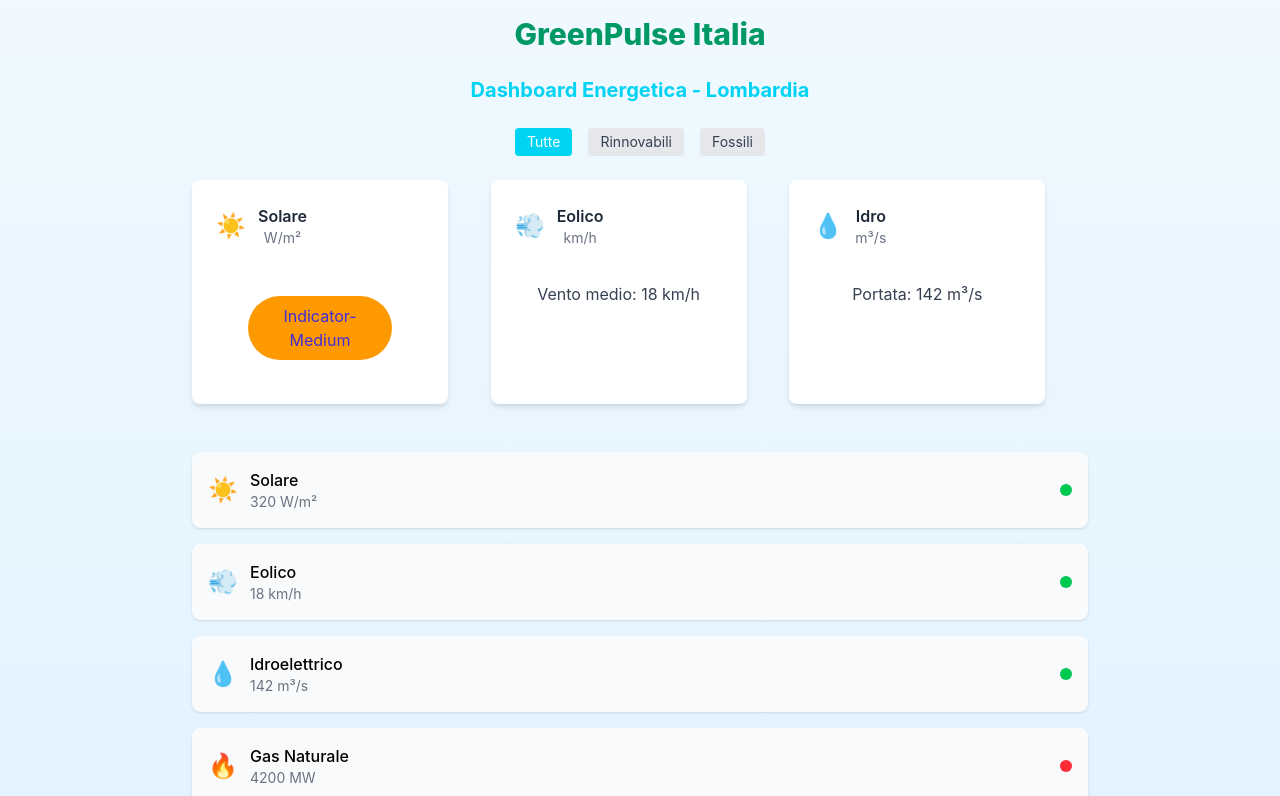
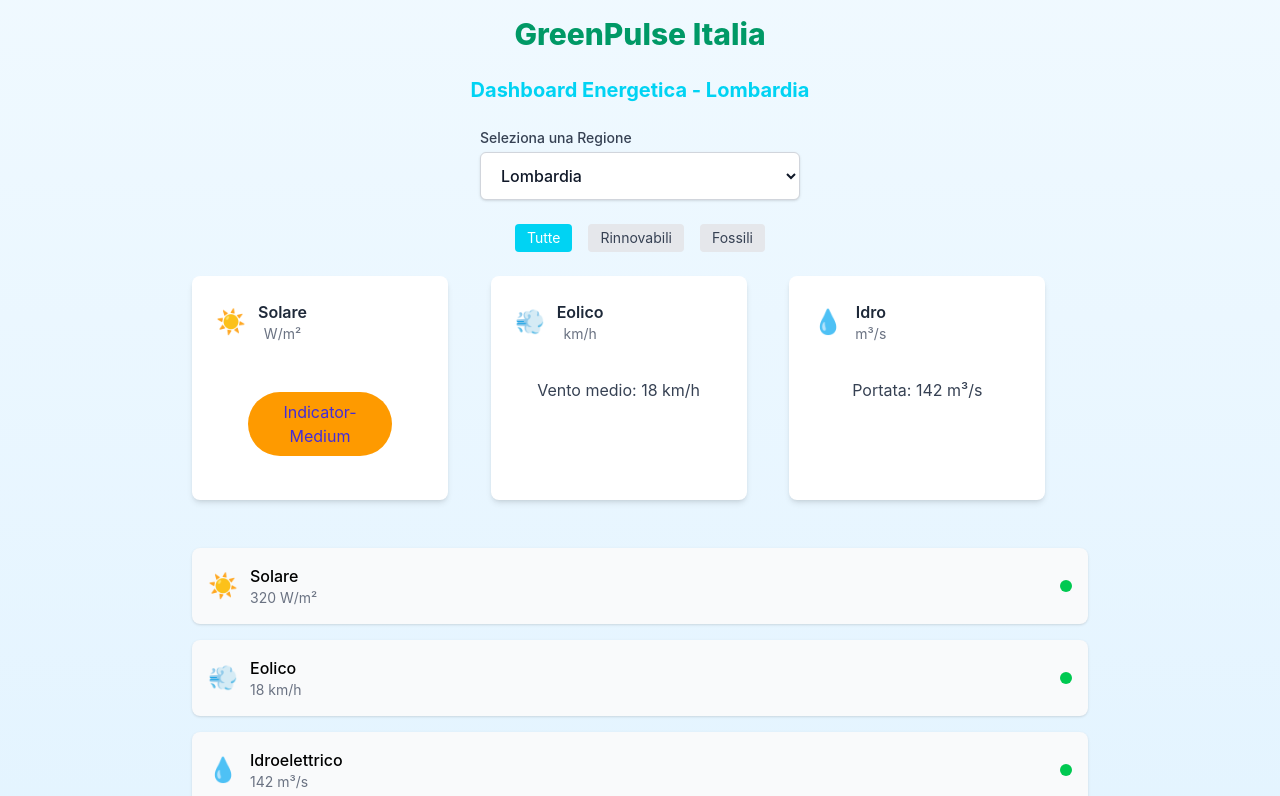
Before and after one commit to greenexplorerdev/GreenPulse-Italia, a React (Vite) app: page /dashboard in a window 1280 px wide. Shown: the top 796 px of the page. Built offline with nearby package versions, Linux system fonts and the light colour scheme.

Commit message:
implemment lifting state up in set region like filter

```diff
--- a/src/App.jsx
+++ b/src/App.jsx
@@ -1,7 +1,9 @@
 import Dashboard from "./pages/Dashboard";
 import "./index.css";
+import { useState } from "react";
 
 function App() {
+  const [region,setRegion] = useState("Lombardia")
   return (
     <div className="min-h-screen bg-linear-to-b from-sky-50 to-sky-100 p-4">
       <h1
@@ -11,7 +13,7 @@
         GreenPulse Italia
       </h1>
       <div className="max-w-4xl mx-auto">
-        <Dashboard region="Lombardia" />
+        <Dashboard region= {region} onRegionChange= {setRegion} />
       </div>
     </div>
   );
--- /dev/null
+++ b/src/components/RegionSelector.jsx
@@ -0,0 +1,29 @@
+export default function RegionSelector({ region, onRegionChange }) {
+  return (
+    <>
+      <div className="w-full max-w-xs">
+        <label
+          htmlFor="region-select"
+          className="block mb-1 text-sm font-medium text-gray-700"
+        >
+         Seleziona una Regione
+        </label>
+        <select
+          className="w-full px-4 py-3 text-base font-medium text-gray-900 bg-white border border-gray-300 rounded-md shadow-sm focus:outline-none focus:ring-2 focus:ring-indigo-500 focus:border-indigo-500 transition-colors duration-200 hover:border-gray-400 hover:bg-gray-50  "
+          name="regions's selected"
+          id="selectedregion"
+          value={region}
+          onChange={(event) => onRegionChange(event.target.value)}
+        >
+          <option value="Lombardia">Lombardia</option>
+          <option value="Piemonte">Piemonte</option>
+          <option value="Veneto">Veneto</option>
+          <option value="Emilia-Romagna">Emilia-Romagna</option>
+          <option value="Toscana">Toscana</option>
+          <option value="Trentino-Alto Adige">Trentino-Alto Adige</option>
+          <option value="Friuli-Venezia Giulia">Friuli-Venezia Giulia</option>
+        </select>
+      </div>
+    </>
+  );
+}
--- a/src/pages/Dashboard.jsx
+++ b/src/pages/Dashboard.jsx
@@ -4,8 +4,9 @@
 import EnergyList from "../components/EnergyList";
 import CO2Indicator from "../components/CO2Indicator";
 import { useState } from "react";
+import RegionSelector from "../components/RegionSelector";
 
-export default function Dashboard({ region }) {
+export default function Dashboard({ region, onRegionChange }) {
   const [filter, setFilter] = useState("all");
 
   const filteredSources =
@@ -20,6 +21,10 @@
       <h2 className="text-center font-bold text-xl text-cyan-400">
         Dashboard Energetica - {region}
       </h2>
+
+      <div className=" flex justify-center">
+        <RegionSelector region={region} onRegionChange={onRegionChange}></RegionSelector>
+      </div>
 
       <div className="flex justify-center space-x-4 mt-4 mb-6">
         <button
```
